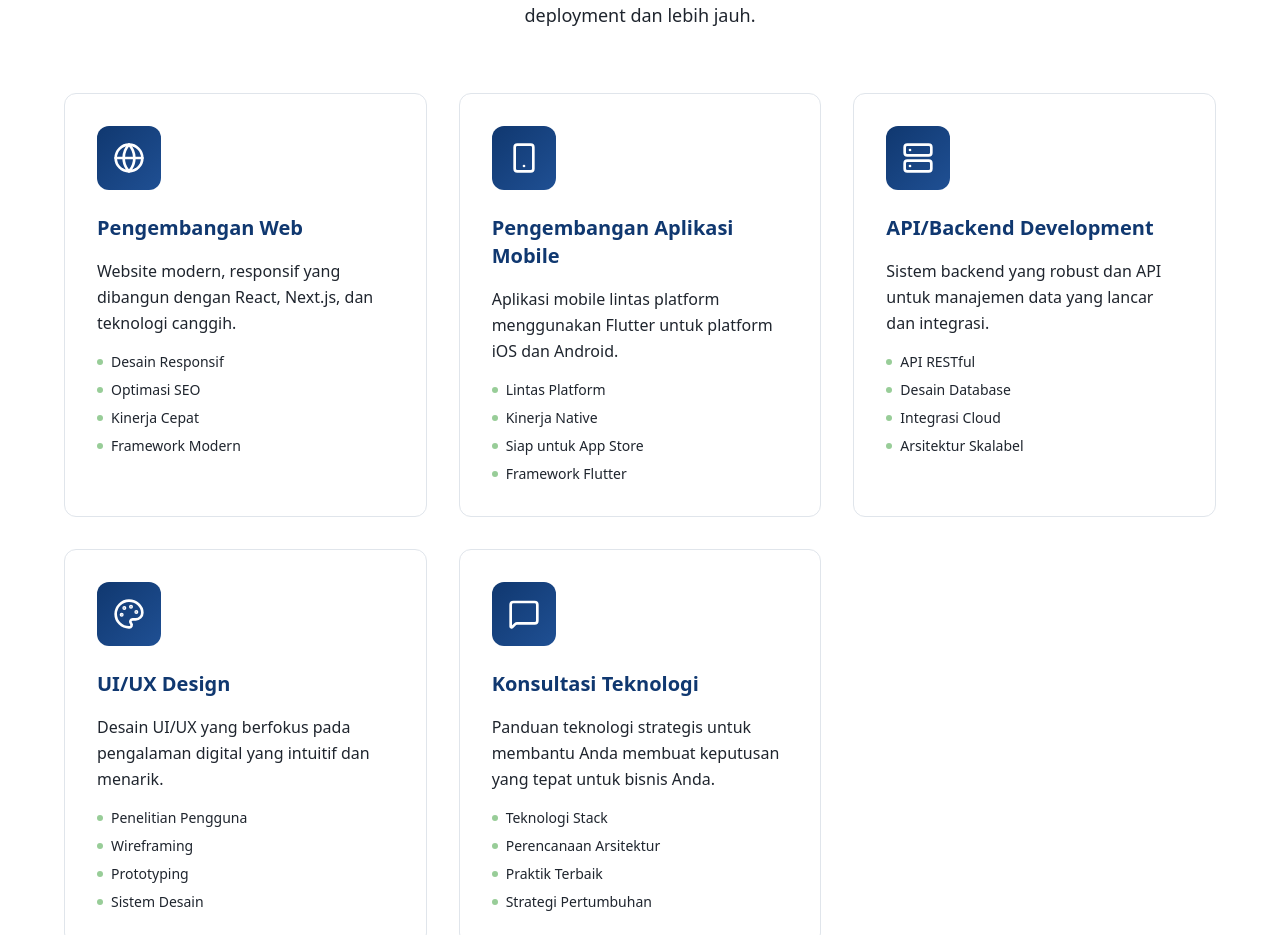
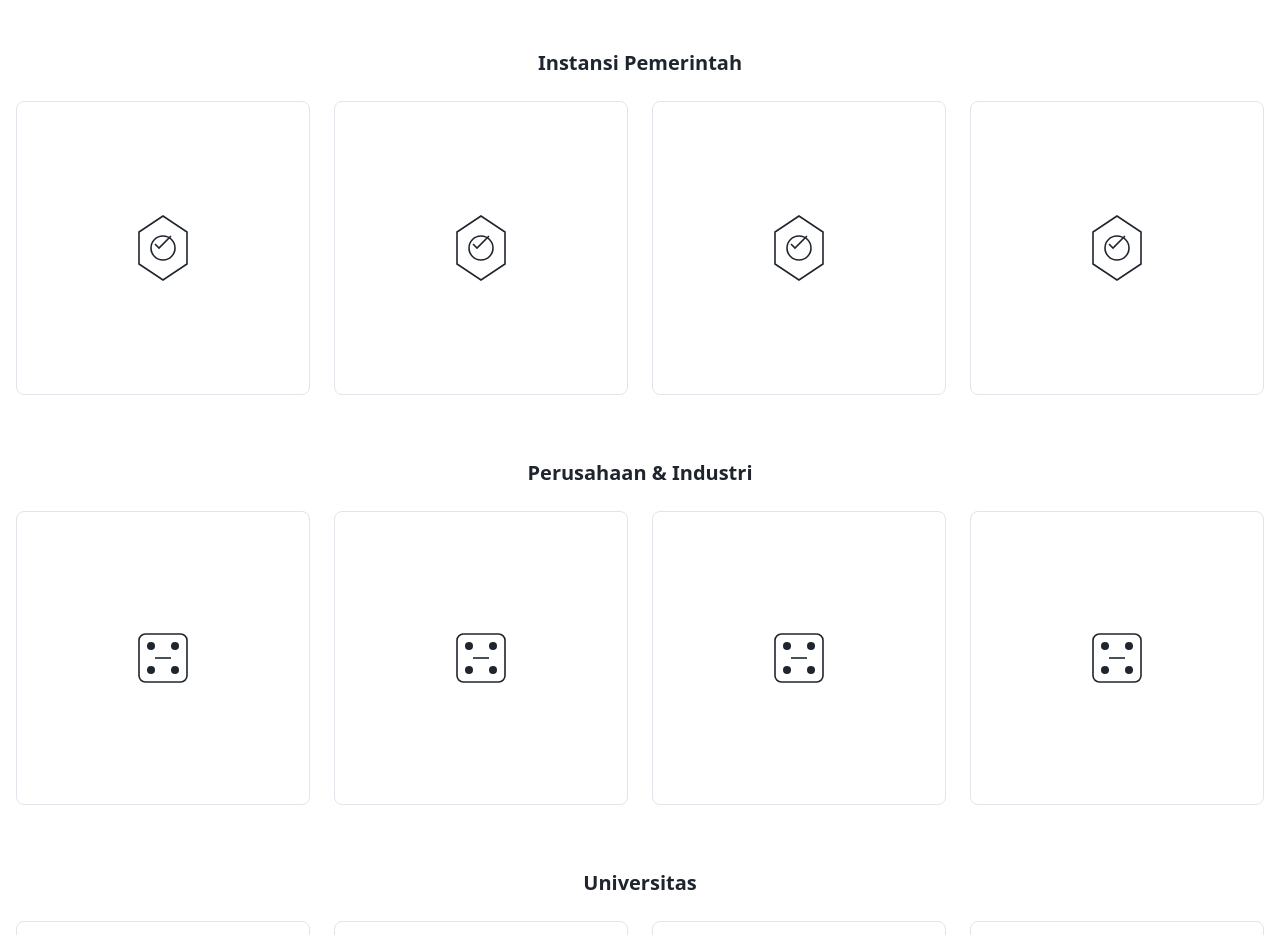
Before and after one commit to okanfdlh/landing-sohib, a Next.js app: page / in a window 1280 px wide. Shown: the part 1865-2800 px from the top of the page. Built offline with nearby package versions, Linux system fonts and the light colour scheme.

Commit message:
add client section

```diff
--- a/app/pages/index.tsx
+++ b/app/pages/index.tsx
@@ -8,6 +8,7 @@ import TestimonialsSection from '@/components/TestimonialsSection';
 import PricingSection from '@/components/PricingSection';
 import FAQSection from '@/components/FAQSection';
 import CTASection from '@/components/CTASection';
+import ClientSection from '@/components/pages/client/ClientSection';
 import Footer from '@/components/Footer';
 
 const Index = () => {
@@ -15,6 +16,7 @@ const Index = () => {
     <div className="font-inter">
       <HeroSection />
       <AboutSection />
+      <ClientSection />
       <ServicesSection />
       <PortfolioSection />
       <WhyChooseUsSection />
--- /dev/null
+++ b/components/LogoPlaceholder.tsx
@@ -0,0 +1,70 @@
+interface LogoPlaceholderProps {
+  type: 'government' | 'company' | 'university';
+  className?: string;
+}
+
+const LogoPlaceholder = ({ type, className = "" }: LogoPlaceholderProps) => {
+  const getIcon = () => {
+    switch (type) {
+      case 'government':
+        return (
+          <svg
+            viewBox="0 0 100 100"
+            fill="none"
+            xmlns="http://www.w3.org/2000/svg"
+            className={`w-full h-full ${className}`}
+          >
+            <path
+              d="M50 10L20 30V70L50 90L80 70V30L50 10Z"
+              stroke="currentColor"
+              strokeWidth="2"
+              fill="none"
+            />
+            <circle cx="50" cy="50" r="15" stroke="currentColor" strokeWidth="2" fill="none" />
+            <path d="M40 45L45 50L60 35" stroke="currentColor" strokeWidth="2" />
+          </svg>
+        );
+      case 'company':
+        return (
+          <svg
+            viewBox="0 0 100 100"
+            fill="none"
+            xmlns="http://www.w3.org/2000/svg"
+            className={`w-full h-full ${className}`}
+          >
+            <rect x="20" y="20" width="60" height="60" rx="8" stroke="currentColor" strokeWidth="2" />
+            <circle cx="35" cy="35" r="5" fill="currentColor" />
+            <circle cx="65" cy="35" r="5" fill="currentColor" />
+            <circle cx="35" cy="65" r="5" fill="currentColor" />
+            <circle cx="65" cy="65" r="5" fill="currentColor" />
+            <path d="M40 50H60" stroke="currentColor" strokeWidth="2" />
+          </svg>
+        );
+      case 'university':
+        return (
+          <svg
+            viewBox="0 0 100 100"
+            fill="none"
+            xmlns="http://www.w3.org/2000/svg"
+            className={`w-full h-full ${className}`}
+          >
+            <path d="M50 15L15 35V55L50 75L85 55V35L50 15Z" stroke="currentColor" strokeWidth="2" />
+            <path d="M50 25V65" stroke="currentColor" strokeWidth="2" />
+            <path d="M30 40V60" stroke="currentColor" strokeWidth="1.5" />
+            <path d="M70 40V60" stroke="currentColor" strokeWidth="1.5" />
+            <path d="M40 35V55" stroke="currentColor" strokeWidth="1.5" />
+            <path d="M60 35V55" stroke="currentColor" strokeWidth="1.5" />
+            <circle cx="50" cy="30" r="3" fill="currentColor" />
+          </svg>
+        );
+    }
+  };
+
+  return (
+    <div className={`text-muted-foreground/60 ${className}`}>
+      {getIcon()}
+    </div>
+  );
+};
+
+export default LogoPlaceholder;
--- /dev/null
+++ b/components/pages/client/ClientSection.tsx
@@ -0,0 +1,112 @@
+import { Button } from "@/components/ui/button";
+import { ArrowRight } from "lucide-react";
+import LogoPlaceholder from "@/components/LogoPlaceholder";
+
+interface ClientLogo {
+  id: number;
+  name: string;
+  type: 'government' | 'company' | 'university';
+}
+
+const governmentClients: ClientLogo[] = [
+  { id: 1, name: "Kementerian Dalam Negeri", type: 'government' },
+  { id: 2, name: "Pemerintah Provinsi DKI Jakarta", type: 'government' },
+  { id: 3, name: "Badan Pusat Statistik", type: 'government' },
+  { id: 4, name: "Kementerian Komunikasi", type: 'government' },
+];
+
+const industryClients: ClientLogo[] = [
+  { id: 5, name: "PT Timah Tbk", type: 'company' },
+  { id: 6, name: "Cinema XXI", type: 'company' },
+  { id: 7, name: "LTDO Cinema", type: 'company' },
+  { id: 8, name: "Bank Mandiri", type: 'company' },
+];
+
+const universityClients: ClientLogo[] = [
+  { id: 9, name: "Universitas Indonesia", type: 'university' },
+  { id: 10, name: "Institut Teknologi Bandung", type: 'university' },
+  { id: 11, name: "Universitas Gadjah Mada", type: 'university' },
+  { id: 12, name: "Universitas Airlangga", type: 'university' },
+];
+
+interface ClientGridProps {
+  clients: ClientLogo[];
+}
+
+const ClientGrid = ({ clients }: ClientGridProps) => (
+  <div className="grid grid-cols-2 md:grid-cols-4 gap-6">
+    {clients.map((client) => (
+      <div
+        key={client.id}
+        className="group relative bg-client-logo-bg border border-client-logo-border rounded-lg p-8 hover:shadow-client-hover transition-all duration-300 hover:scale-105 cursor-pointer"
+      >
+        <div className="aspect-square flex items-center justify-center">
+          <div className="w-20 h-20 flex items-center justify-center">
+            <LogoPlaceholder type={client.type} className="w-20 h-20" />
+          </div>
+        </div>
+        <div className="absolute inset-0 bg-client-logo-hover opacity-0 group-hover:opacity-100 transition-opacity duration-300 rounded-lg" />
+      </div>
+    ))}
+  </div>
+);
+
+interface ClientSectionProps {
+  title: string;
+  clients: ClientLogo[];
+}
+
+const ClientSection = ({ title, clients }: ClientSectionProps) => (
+  <div className="space-y-6">
+    <h3 className="text-xl font-semibold text-client-category text-center">
+      {title}
+    </h3>
+    <ClientGrid clients={clients} />
+  </div>
+);
+
+const ClientShowcase = () => {
+  return (
+    <section className="bg-client-section py-16 px-4">
+      <div className="max-w-7xl mx-auto">
+        {/* Header */}
+        <div className="text-center mb-16">
+          <h2 className="text-4xl md:text-5xl font-bold text-foreground mb-4">
+            Klien Kami
+          </h2>
+          <p className="text-lg text-muted-foreground max-w-2xl mx-auto">
+            Dipercaya oleh berbagai instansi dan perusahaan
+          </p>
+        </div>
+
+        {/* Client Categories */}
+        <div className="space-y-16">
+          <ClientSection
+            title="Instansi Pemerintah"
+            clients={governmentClients}
+          />
+
+          <ClientSection
+            title="Perusahaan & Industri"
+            clients={industryClients}
+          />
+
+          <ClientSection
+            title="Universitas"
+            clients={universityClients}
+          />
+        </div>
+
+        {/* More Button */}
+        <div className="text-center mt-16">
+          <Button variant="hero" size="lg" className="group">
+            Lebih Banyak
+            <ArrowRight className="w-4 h-4 group-hover:translate-x-1 transition-transform duration-200" />
+          </Button>
+        </div>
+      </div>
+    </section>
+  );
+};
+
+export default ClientShowcase;
--- /dev/null
+++ b/components/pages/client/client-com.tsx
@@ -0,0 +1,4 @@
+<Button variant="accent" size="lg" className="group">
+            Lebih Banyak
+            <ArrowRight className="w-4 h-4 group-hover:translate-x-1 transition-transform duration-200" />
+          </Button>
--- a/components/ui/button.tsx
+++ b/components/ui/button.tsx
@@ -20,6 +20,7 @@ const buttonVariants = cva(
           "bg-secondary text-secondary-foreground hover:bg-secondary/80 hover:shadow-soft",
         ghost: "hover:bg-accent hover:text-accent-foreground hover:shadow-soft",
         link: "text-primary underline-offset-4 hover:underline hover:text-primary-light",
+        client: "bg-client-button text-client-button-foreground hover:bg-client-button-hover hover:shadow-medium hover:scale-105",
       },
       size: {
         default: "h-10 px-4 py-2",
```
